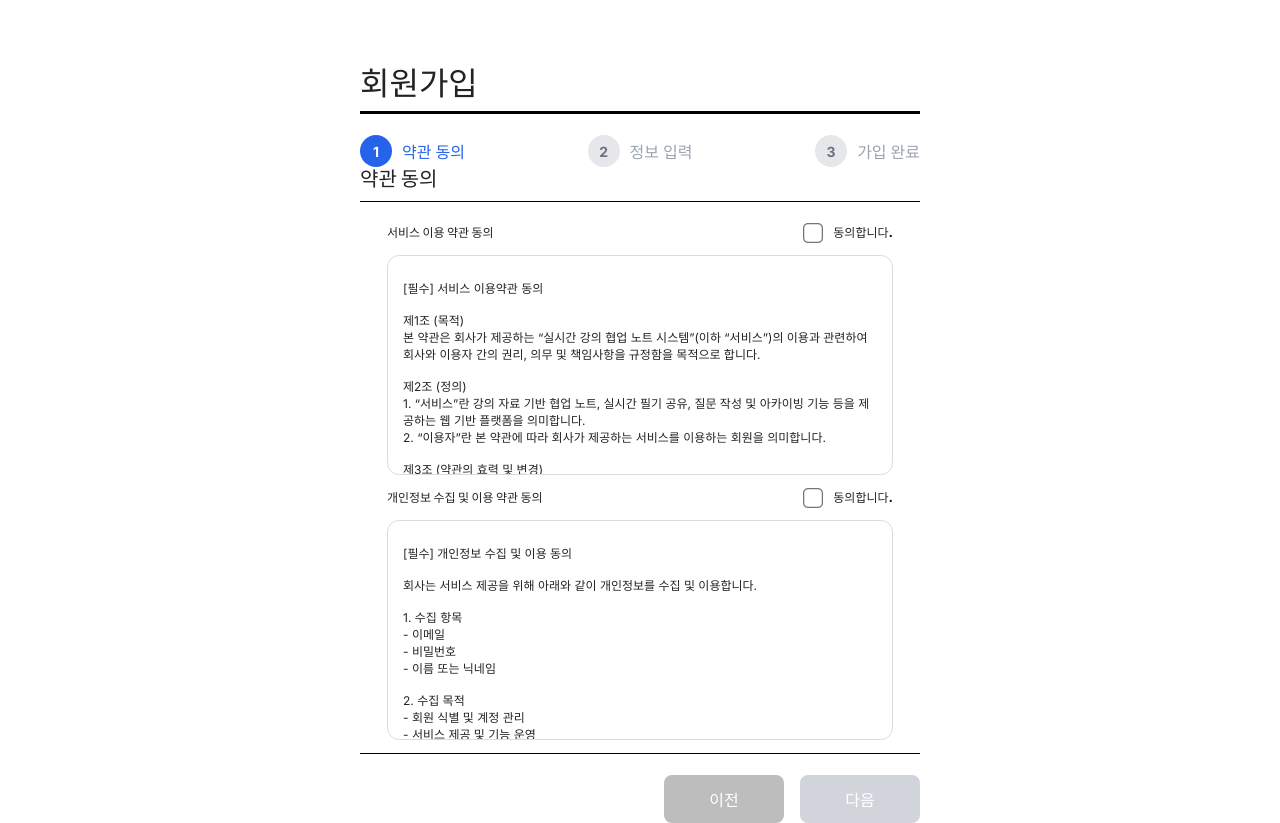
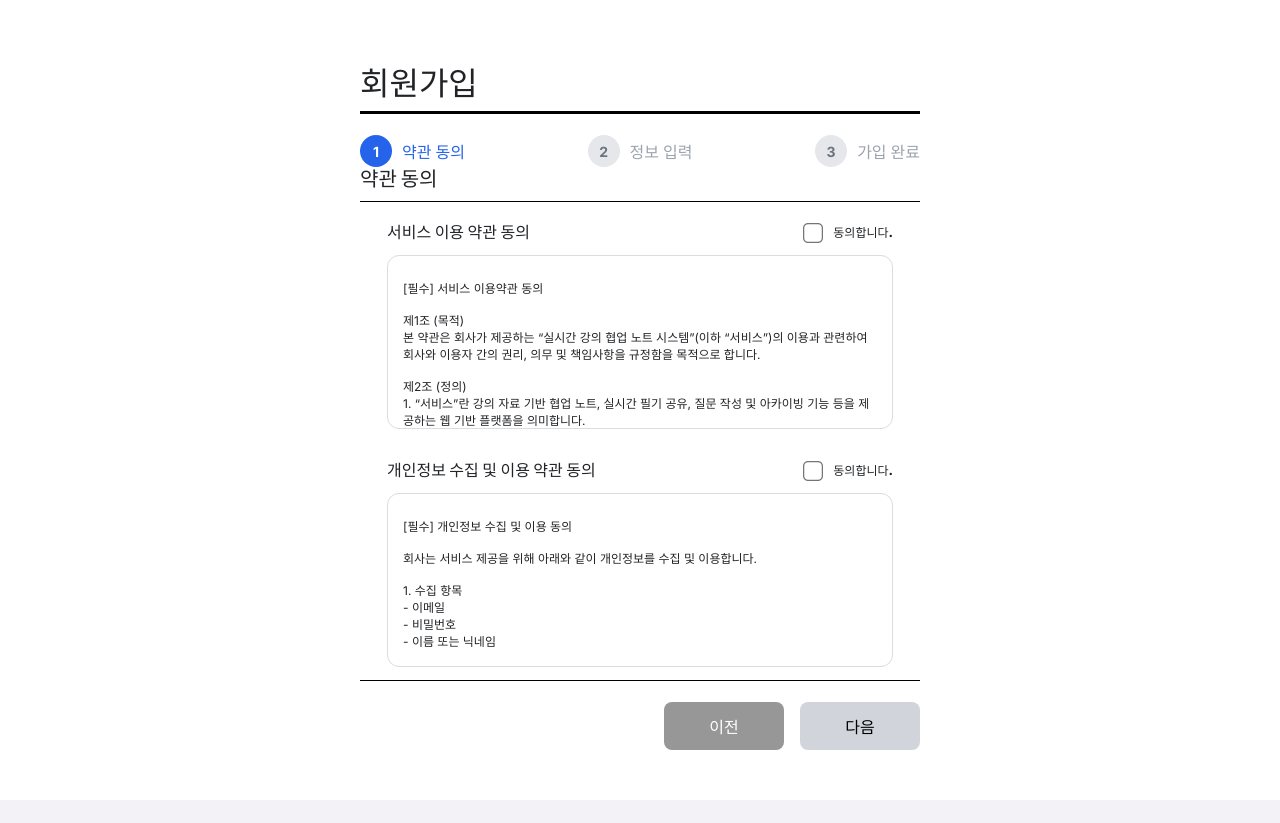
Before and after one commit to TikiTaka-devTeam/tikitaka-frontend, a React (Vite) app: page /signup-terms in a window 1280 px wide. After the commit the page ends 800 px from the top, so only its background shows below. Built offline with nearby package versions, Linux system fonts and the light colour scheme; no server answers; a web font is replaced by a local one.

Commit message:
회원가입 단계별 표시 제작 전 커밋

```diff
--- a/src/features/auth/pages/SignupTermsPage.jsx
+++ b/src/features/auth/pages/SignupTermsPage.jsx
@@ -50,7 +50,7 @@ function SignupTermsPage({ navigate }) {
           }
           content={serviceTerms}
         />
-
+        <div className="blank-space"></div>
         <TermsSection
           title="개인정보 수집 및 이용 약관 동의"
           checked={privacyAgree}
--- a/src/features/auth/styles/signupTerms.css
+++ b/src/features/auth/styles/signupTerms.css
@@ -4,10 +4,11 @@
 
 .signup-container {
   min-height: 100vh;
-
+  width: 100%;
   display: flex;
   justify-content: center;
-  align-items: center;
+  align-items: flex-start;
+  padding-top: 40px;
 
   background: #FFFFFF;
 }
@@ -23,7 +24,7 @@
   font-family: "Tikitaka UI", Pretendard, sans-serif;
   font-weight: 900;
   font-variation-settings: "wght" 900;
-  margin-top: 58px;
+  margin-top: 18px;
   margin-bottom: 7px;
 }
 
@@ -107,7 +108,9 @@
   margin-bottom: 13px;
 }
 
-.terms-header h3,
+.terms-header h3 {
+    font-size: 16px;
+}
 .terms-header .checkbox-label {
   line-height: 19px;
   font-family: "Tikitaka UI", Pretendard, sans-serif;
@@ -145,7 +148,7 @@
 }
 
 .terms-content {
-  height: 220px;
+  height: 174px;
   border: 1px solid #dcdcdc;
   border-radius: 12px;
   padding: 11px 10px 0px 15px;
@@ -171,8 +174,6 @@
   display: flex;
   justify-content: flex-end;
   gap: 16px;
-
-
 }
 
 .prev-btn,
@@ -183,11 +184,15 @@
   border: none;
   border-radius: 8px;
 
+  font-family: "Tikitaka UI", Pretendard, sans-serif;
+  font-variation-settings: "wght" 700;
+  font-size: 16px;
+
   cursor: pointer;
 }
 
 .prev-btn {
-  background: #bdbdbd;
+  background: #979797;
   color: white;
 }
 
@@ -199,4 +204,9 @@
 .next-btn:disabled {
   background: #d1d5db;
   cursor: not-allowed;
+  color: #000000;
 }
+
+.blank-space {
+  height: 19px;
+}
```
